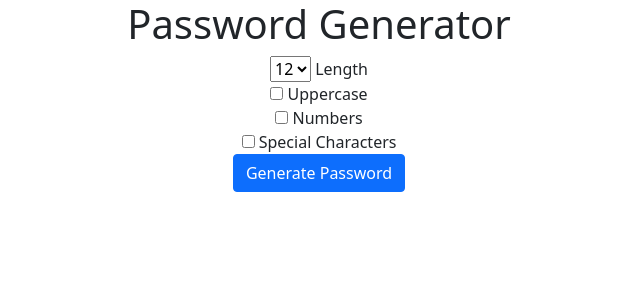
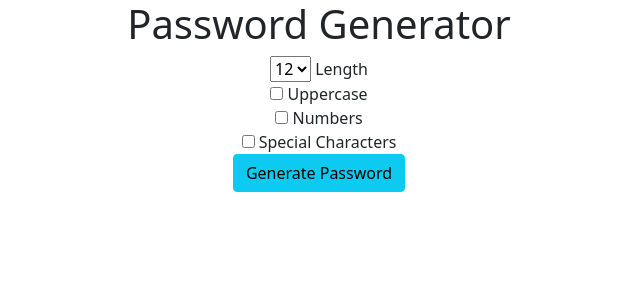
Before and after one commit to eferroni/django3-password-generator, a Django app: page / in a window 1280 px wide. Shown: the top 300 px of the page, without its empty margins (321-961 px from the left). Run offline with Django 3.2, Linux system fonts and the light colour scheme.

Commit message:
I made some changes!

```diff
--- a/generator/templates/generator/home.html
+++ b/generator/templates/generator/home.html
@@ -22,6 +22,6 @@
     <input type="checkbox" name="special"> Special Characters
     <br>
 
-    <input type="submit" value="Generate Password" class="btn btn-primary">
+    <input type="submit" value="Generate Password" class="btn btn-info">
   </form>
 </div>
```
